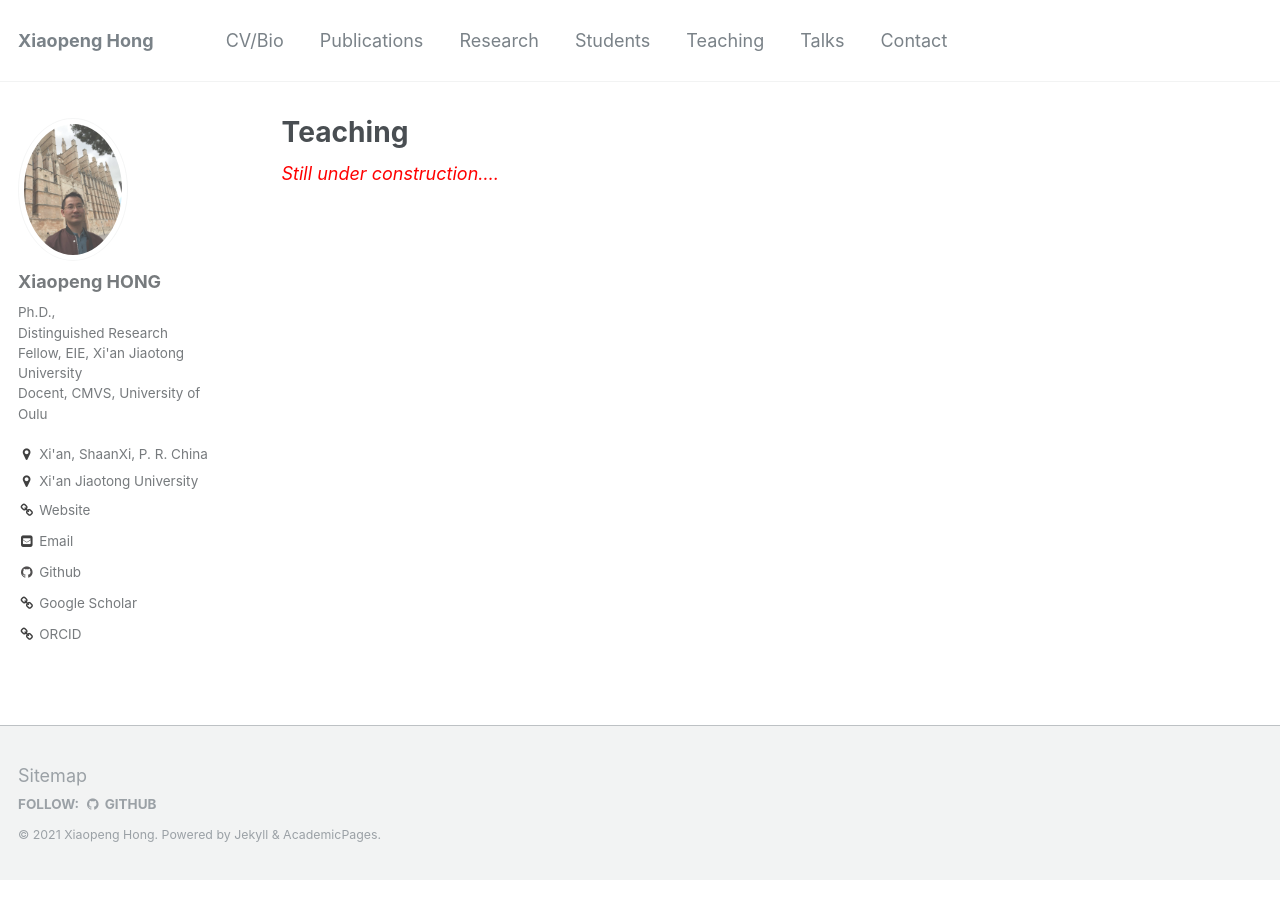
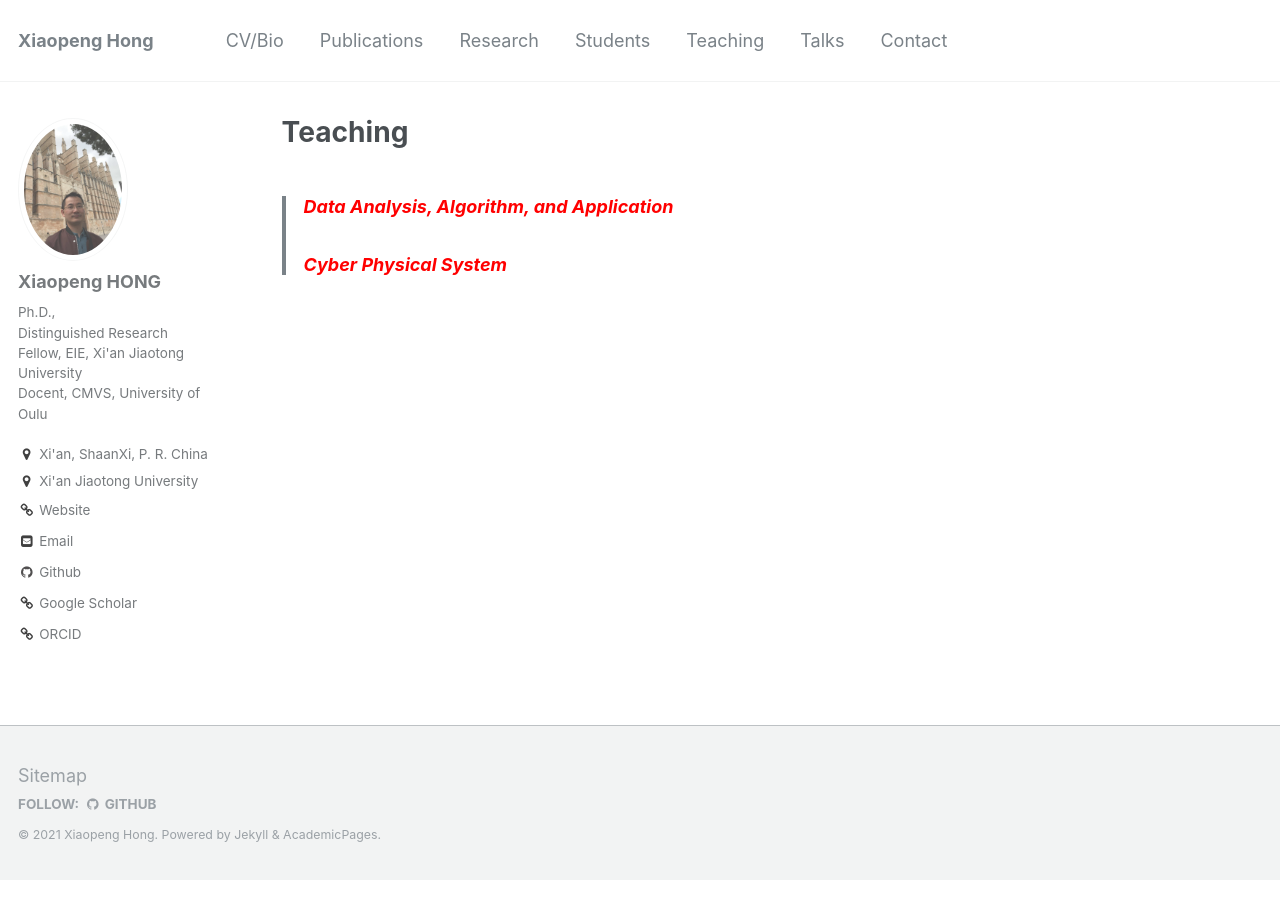
Before and after one commit to xiaopenghong/xiaopenghong.github.io, a Jekyll site: the page built from _pages/teaching.md, in a window 1280 px wide. Built offline with Jekyll 4.4.1, drawn with Linux system fonts in a browser that asks for light colours.

Commit message:
Update teaching.md

```diff
--- a/_pages/teaching.md
+++ b/_pages/teaching.md
@@ -4,4 +4,7 @@ permalink: /teaching/
 author_profile: true
 ---
 
-<i><span style="color:red"> Still under construction....</span> </i> <br>
+> ###  <span style="color:red">Data Analysis, Algorithm, and Application</span>
+>
+> ###  <span style="color:red">Cyber Physical System</span>
+>
```
